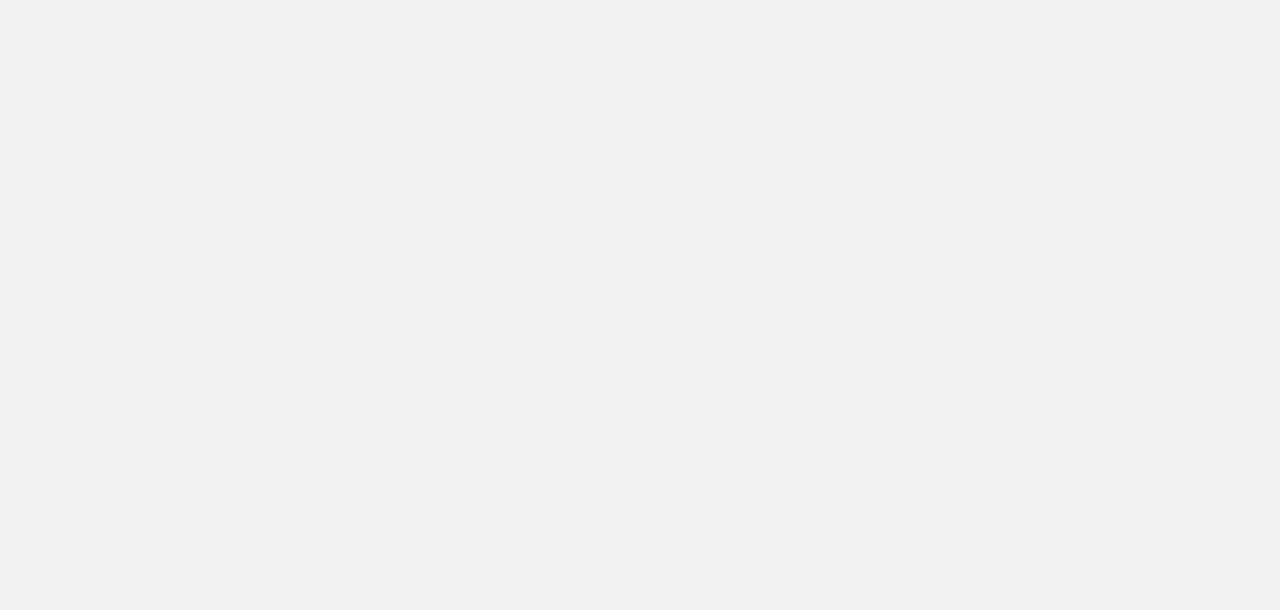
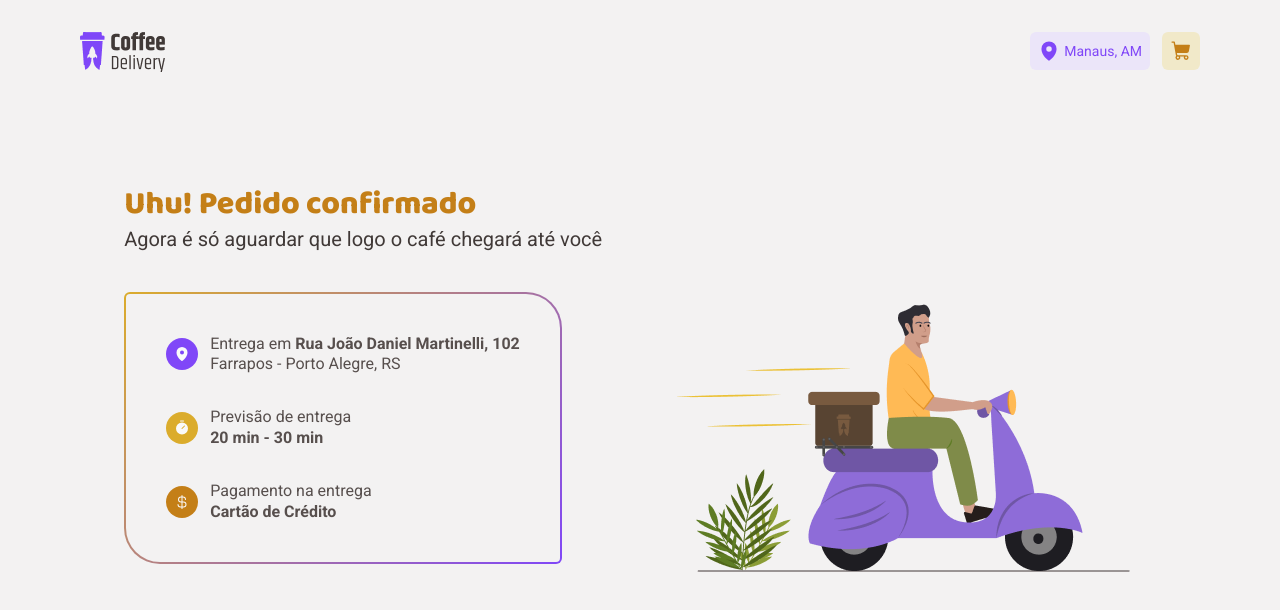
Before and after one commit to mfernandanll/coffee-delivery, a React (Vite) app: page /success in a window 1280 px wide. Before the commit this address had no page. Shown: the top 610 px of the page. Built offline with nearby package versions, Linux system fonts and the light colour scheme.

Commit message:
Creating success page

```diff
--- a/src/Router.tsx
+++ b/src/Router.tsx
@@ -3,6 +3,7 @@ import { DefaultLayout } from './layouts/DefaultLayout'
 
 import { Home } from './pages/Home'
 import { Checkout } from './pages/Checkout'
+import { Success } from './pages/Success'
 
 export function Router() {
   return (
@@ -10,6 +11,7 @@ export function Router() {
       <Route path="/" element={<DefaultLayout />}>
         <Route path="/" element={<Home />} />
         <Route path="/checkout" element={<Checkout />} />
+        <Route path="/success" element={<Success />} />
       </Route>
     </Routes>
   )
--- /dev/null
+++ b/src/pages/Success/index.tsx
@@ -0,0 +1,58 @@
+import { CurrencyDollar, MapPin, Timer } from "@phosphor-icons/react";
+import { CheckoutContent, CheckoutDataContainer, CheckoutItem, CheckoutItemData, CheckoutItemIcon, GradientContainer, SuccessContainer } from "./styles";
+
+import successImg from "../../assets/success-img.png";
+
+export function Success() {
+  return (
+    <SuccessContainer>
+      <header>
+        <h1>Uhu! Pedido confirmado</h1>
+        <p>Agora é só aguardar que logo o café chegará até você</p>
+      </header>
+
+      <CheckoutContent>
+        <GradientContainer>
+          <CheckoutDataContainer>
+            <CheckoutItem>
+              <CheckoutItemIcon color="purple">
+                <MapPin size={16} weight="fill" />
+              </CheckoutItemIcon>
+
+              <CheckoutItemData>
+                <p>Entrega em <strong>Rua João Daniel Martinelli, 102</strong></p>
+                <p>Farrapos - Porto Alegre, RS</p>
+              </CheckoutItemData>
+            </CheckoutItem>
+
+            <CheckoutItem>
+              <CheckoutItemIcon color="yellow">
+                <Timer size={16} weight="fill" />
+              </CheckoutItemIcon>
+
+              <CheckoutItemData>
+                <p>Previsão de entrega</p>
+                <strong>20 min - 30 min</strong>
+              </CheckoutItemData>
+            </CheckoutItem>
+
+            <CheckoutItem>
+              <CheckoutItemIcon color="yellowDark">
+                <CurrencyDollar size={16} />
+              </CheckoutItemIcon>
+
+              <CheckoutItemData>
+                <p>Pagamento na entrega</p>
+                <strong>Cartão de Crédito</strong>
+              </CheckoutItemData>
+            </CheckoutItem>
+          </CheckoutDataContainer>
+        </GradientContainer>
+
+
+        <img src={successImg} alt="Ilustração de um motoboy em uma moto indo entregar uma encomenda que está em uma caixa" />
+
+      </CheckoutContent>
+    </SuccessContainer>
+  )
+}
--- /dev/null
+++ b/src/pages/Success/styles.ts
@@ -0,0 +1,82 @@
+import styled from "styled-components";
+
+export const SuccessContainer = styled.section`
+  margin: 5rem auto;
+  max-width: 70rem;
+
+  header {
+    margin-bottom: 2.5rem;
+
+    h1 {
+      font-size: 2rem;
+      line-height: 1.3;
+      color: ${(props) => props.theme['yellow-900']};
+    }
+
+    p {
+      font-size: 1.25rem;
+      line-height: 1.3;
+      color: ${(props) => props.theme['gray-800']};
+    }
+  }
+`
+
+export const CheckoutContent = styled.div`
+  display: flex;
+  gap: 6.375rem;
+`
+
+export const GradientContainer = styled.div`
+  position: relative;
+  border-radius: 6px 36px;
+  padding: 2px;
+
+  max-height: 17rem;
+
+  background: linear-gradient(135deg, ${(props) => props.theme['yellow-500']}, ${(props) => props.theme['purple-500']});
+`
+
+export const CheckoutDataContainer = styled.div`
+  padding: 2.5rem;
+
+  border-radius: 4px 34px;
+  background-color: ${(props) => props.theme['gray-200']};
+
+  display: flex;
+  flex-direction: column;
+  gap: 2rem;
+`
+
+export const CheckoutItem = styled.div`
+  display: flex;
+  align-items: center;
+  gap: 0.75rem;
+`
+
+const ICON_COLORS = {
+  purple: 'purple-500',
+  yellow: 'yellow-500',
+  yellowDark: 'yellow-900',
+}
+
+interface CheckoutItemIconProps {
+  color: keyof typeof ICON_COLORS;
+}
+
+export const CheckoutItemIcon = styled.div<CheckoutItemIconProps>`
+  border-radius: 100px;
+  width: 2rem;
+  height: 2rem;
+
+  background-color: ${(props) => props.theme[ICON_COLORS[props.color]]};
+  color: ${(props) => props.theme['gray-100']};
+
+  display: flex;
+  justify-content: center;
+  align-items: center;
+`
+
+export const CheckoutItemData = styled.div`
+  line-height: 1.3;
+  color: ${(props) => props.theme['gray-700']};
+`
```
Also changed, not shown: src/assets/success-img.png (renamed from src/assets/Illustration.png).
